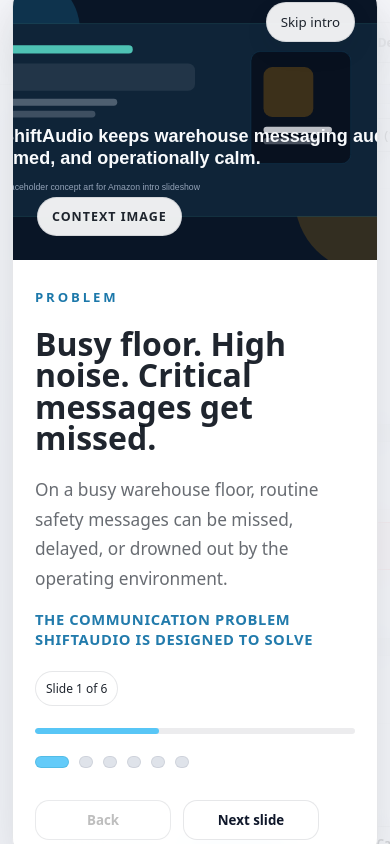
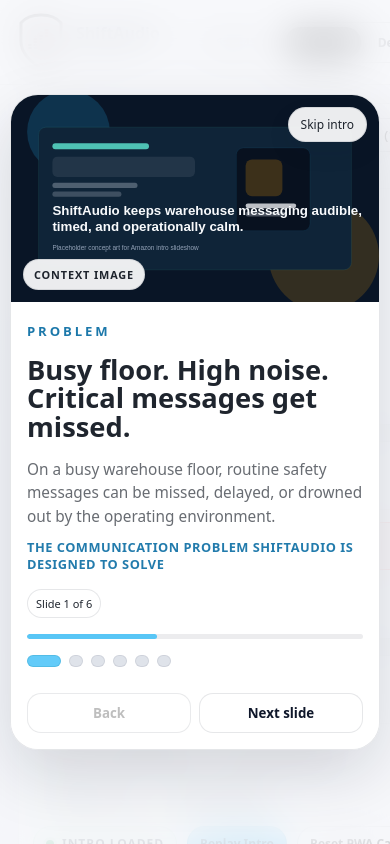
Before and after one commit to agent95/agent95.github.io, a Vue app in the folder proto/shiftaudio-demo/: page / in a window 390 px wide. Shown: the top 844 px of the page. Built offline with nearby package versions, Linux system fonts and the light colour scheme.

Commit message:
Mobile friendly walkthrough and slides

```diff
--- a/proto/shiftaudio-demo/src/components/intro/GuidedWalkthrough.vue
+++ b/proto/shiftaudio-demo/src/components/intro/GuidedWalkthrough.vue
@@ -7,6 +7,7 @@
   body: string
   actionLabel?: string
   actionBody?: string
+  panelPosition?: 'auto' | 'top-left' | 'top-right'
 }
 
 const props = defineProps<{
@@ -28,16 +29,33 @@
 const activeStep = computed(() => props.steps[activeIndex.value] ?? null)
 const canGoBack = computed(() => activeIndex.value > 0)
 const canGoForward = computed(() => activeIndex.value < props.steps.length - 1)
+const isMobile = computed(() => viewportWidth.value < 980)
 const panelStyle = computed(() => {
   const panelWidth = Math.min(360, Math.max(280, viewportWidth.value - 48))
   const margin = 24
   const gap = 18
   const panelHeight = 220
 
-  if (!targetRect.value || viewportWidth.value < 980) {
+  if (activeStep.value?.panelPosition === 'top-left') {
     return {
-      left: `${Math.max(margin, (viewportWidth.value - panelWidth) / 2)}px`,
-      top: `${Math.max(margin, viewportHeight.value - panelHeight - margin)}px`,
+      left: `${margin}px`,
+      top: `${margin}px`,
+    }
+  }
+
+  if (activeStep.value?.panelPosition === 'top-right') {
+    return {
+      left: `${Math.max(margin, viewportWidth.value - panelWidth - margin)}px`,
+      top: `${margin}px`,
+    }
+  }
+
+  if (!targetRect.value || isMobile.value) {
+    return {
+      left: '10px',
+      right: '10px',
+      bottom: '10px',
+      top: 'auto',
     }
   }
 
@@ -124,7 +142,11 @@
   activeScope = nextScope
   activeScope?.setAttribute('data-guide-scope-active', 'true')
 
-  target.scrollIntoView({ behavior: 'smooth', block: 'center', inline: 'nearest' })
+  target.scrollIntoView({
+    behavior: 'smooth',
+    block: isMobile.value ? 'start' : 'center',
+    inline: 'nearest',
+  })
   targetRect.value = target.getBoundingClientRect()
 }
 
@@ -188,7 +210,12 @@
 
 <template>
   <transition name="guide-fade">
-    <section v-if="active" class="guide" aria-label="ShiftAudio walkthrough guide">
+    <section
+      v-if="active"
+      class="guide"
+      :class="{ 'is-mobile': isMobile }"
+      aria-label="ShiftAudio walkthrough guide"
+    >
       <div class="guide__backdrop" />
 
       <div
@@ -238,11 +265,13 @@
   position: fixed;
   z-index: 3;
   width: min(360px, calc(100vw - 48px));
+  max-height: calc(100vh - 48px);
   border: 1px solid var(--border);
   border-radius: 18px;
   padding: 18px;
   background: var(--surface-strong);
   box-shadow: var(--shadow);
+  overflow-y: auto;
 }
 
 .guide__eyebrow {
@@ -322,4 +351,59 @@
   position: relative;
   z-index: 501;
 }
+
+@media (max-width: 980px) {
+  .guide__backdrop {
+    background: rgba(15, 23, 42, 0.16);
+    backdrop-filter: none;
+  }
+
+  .guide__panel {
+    width: auto;
+    max-height: min(48vh, 420px);
+    border-radius: 16px;
+    padding: 16px;
+  }
+
+  h2 {
+    font-size: 1.05rem;
+  }
+
+  p {
+    font-size: 0.94rem;
+    line-height: 1.5;
+  }
+
+  .guide__actions {
+    gap: 8px;
+  }
+
+  .guide__actions .btn {
+    flex: 1 1 120px;
+    min-width: 0;
+  }
+}
+
+@media (max-width: 640px) {
+  .guide__panel {
+    width: auto;
+    max-height: min(50vh, 420px);
+    padding: 14px;
+  }
+
+  .guide__action-note {
+    padding: 10px 11px;
+  }
+
+  .guide__action-body {
+    font-size: 13px;
+  }
+
+  :global([data-guide-active='true']) {
+    border-radius: 16px;
+    box-shadow:
+      0 0 0 2px rgba(56, 189, 248, 0.88),
+      0 10px 18px rgba(15, 23, 42, 0.1);
+  }
+}
 </style>
--- a/proto/shiftaudio-demo/src/components/intro/LaunchSlideshow.vue
+++ b/proto/shiftaudio-demo/src/components/intro/LaunchSlideshow.vue
@@ -342,6 +342,7 @@
   display: grid;
   grid-template-columns: minmax(0, 1.05fr) minmax(320px, 0.95fr);
   width: min(1240px, calc(100vw - 48px));
+  max-height: calc(100vh - 48px);
   min-height: min(760px, calc(100vh - 48px));
   overflow: hidden;
   border: 1px solid var(--border);
@@ -403,6 +404,7 @@
   justify-content: center;
   gap: 22px;
   padding: 64px 54px 48px;
+  overflow-y: auto;
   color: var(--text);
   background: rgba(255, 255, 255, 0.82);
 }
@@ -515,26 +517,83 @@
 
 @media (max-width: 980px) {
   .intro-slideshow {
-    padding: 12px;
+    padding: 10px;
   }
 
   .intro-slideshow__panel {
     grid-template-columns: 1fr;
-    width: min(100vw - 24px, 720px);
+    width: min(100vw - 20px, 720px);
+    max-height: calc(100vh - 20px);
     min-height: auto;
   }
 
   .intro-slideshow__media {
-    min-height: 280px;
-    max-height: 36vh;
+    min-height: 180px;
+    max-height: 28vh;
   }
 
   .intro-slideshow__content {
-    padding: 28px 22px 24px;
+    gap: 16px;
+    padding: 20px 16px 16px;
   }
 
   h1 {
-    font-size: clamp(2rem, 8vw, 2.8rem);
+    font-size: clamp(1.5rem, 7vw, 2.2rem);
+    line-height: 1.05;
+  }
+
+  .intro-slideshow__close {
+    top: 12px;
+    right: 12px;
+    padding: 8px 12px;
+    font-size: 12px;
+  }
+
+  .intro-slideshow__media-tag {
+    left: 12px;
+    bottom: 12px;
+    padding: 7px 10px;
+    font-size: 0.68rem;
+  }
+
+  .intro-slideshow__body {
+    font-size: 0.96rem;
+    line-height: 1.55;
+  }
+
+  .intro-slideshow__caption {
+    font-size: 0.8rem;
+    line-height: 1.35;
+  }
+
+  .intro-slideshow__actions {
+    gap: 8px;
+  }
+
+  .intro-slideshow__actions .btn {
+    min-width: 0;
+    flex: 1 1 140px;
+    padding: 10px;
+  }
+
+  .intro-slideshow__timeline {
+    flex-wrap: wrap;
+    gap: 8px;
+  }
+}
+
+@media (max-width: 640px) {
+  .intro-slideshow__meta {
+    gap: 6px;
+  }
+
+  .intro-slideshow__meta :deep(.chip) {
+    font-size: 11px;
+    padding: 6px 8px;
+  }
+
+  .intro-slideshow__progress {
+    height: 5px;
   }
 }
 </style>
--- a/proto/shiftaudio-demo/src/views/DemoView.vue
+++ b/proto/shiftaudio-demo/src/views/DemoView.vue
@@ -79,6 +79,7 @@
     actionLabel: 'Look for',
     actionBody:
       'As messages play, check the log to see the delivery mode and result recorded for each event.',
+    panelPosition: 'top-left',
   },
   {
     selector: '[data-guide="system-health"]',
@@ -120,6 +121,7 @@
 }
 
 function replayDemoView() {
+  showGuide.value = false
   if (shift.started) {
     shift.stopShift()
   }
```
